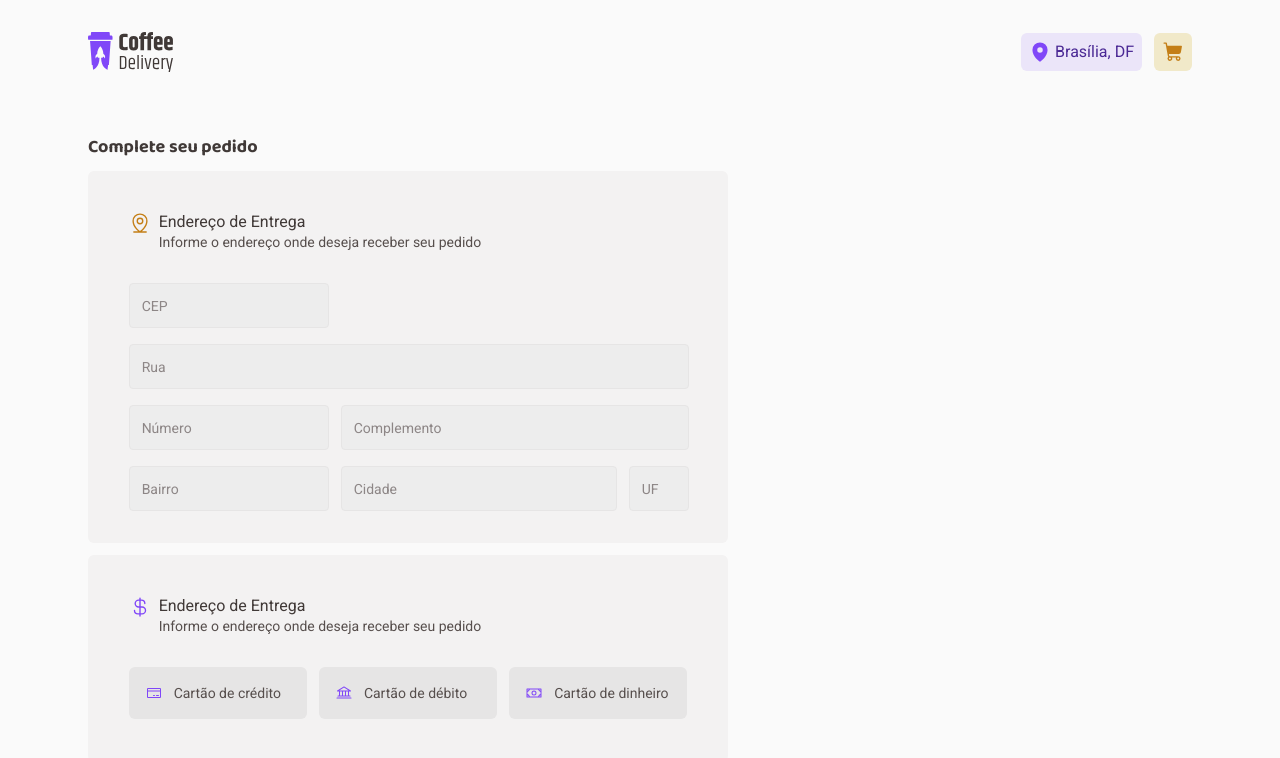
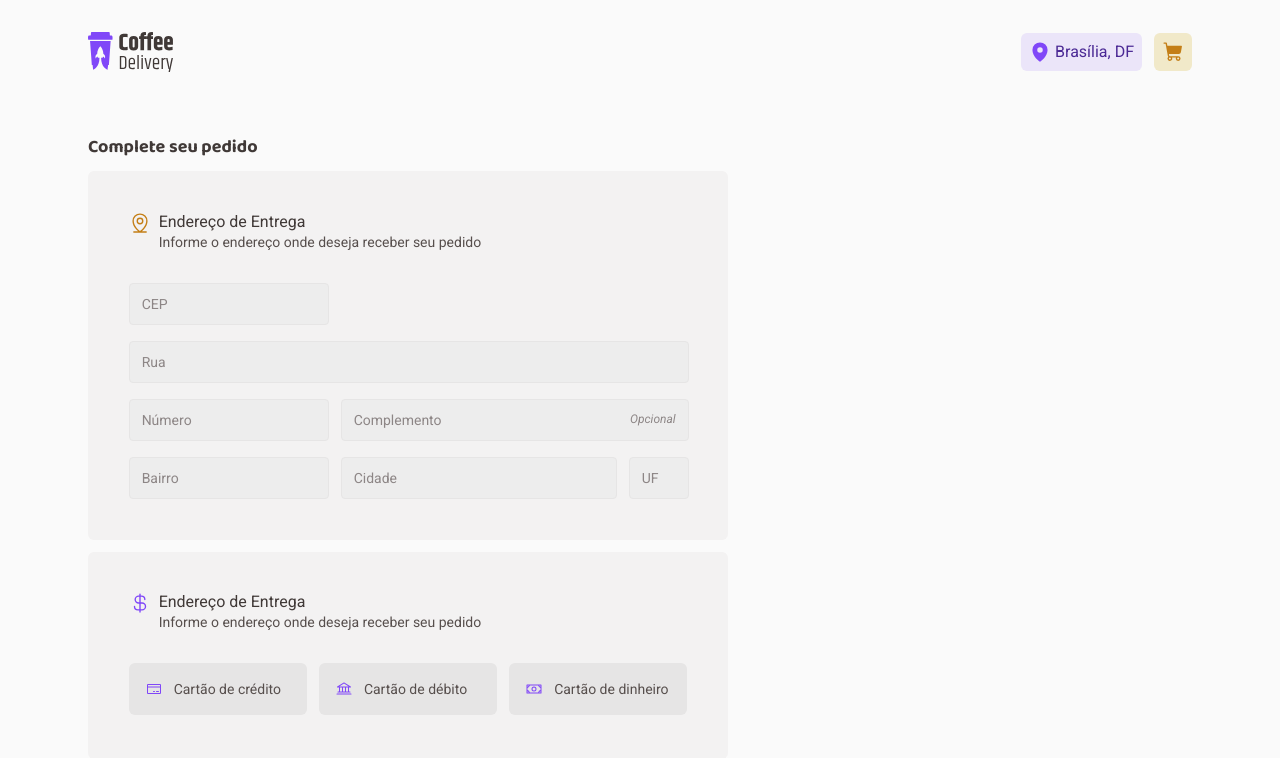
Before and after one commit to yuriqpaiva/coffee-delivery, a React (Vite) app: page /carrinho in a window 1280 px wide. Shown: the top 758 px of the page. Built offline with nearby package versions, Linux system fonts and the light colour scheme.

Commit message:
Add optional indicator to input component

```diff
--- a/index.html
+++ b/index.html
@@ -10,7 +10,7 @@
     <title>Coffee Delivery</title>
 
     <link
-      href="https://fonts.googleapis.com/css2?family=Roboto:wght@400;700&display=swap"
+      href="https://fonts.googleapis.com/css2?family=Roboto:ital,wght@0,400;0,700;1,400&display=swap"
       rel="stylesheet"
     />
     <link
--- a/src/components/Input/index.tsx
+++ b/src/components/Input/index.tsx
@@ -1,13 +1,14 @@
 import { InputHTMLAttributes, forwardRef } from 'react'
-import { BaseInput, Container } from './styles'
+import { BaseInput, Container, OptionalText } from './styles'
 
 interface Props extends InputHTMLAttributes<HTMLInputElement> {
   className?: string
   label: string
+  isOptional?: boolean
 }
 
 export const Input = forwardRef<HTMLInputElement, Props>(
-  ({ className, label, ...props }, ref) => {
+  ({ className, label, isOptional = false, ...props }, ref) => {
     return (
       <Container htmlFor={label} className={className}>
         <BaseInput
@@ -17,6 +18,7 @@ export const Input = forwardRef<HTMLInputElement, Props>(
           placeholder={label}
           {...props}
         />
+        {isOptional && <OptionalText>Opcional</OptionalText>}
       </Container>
     )
   },
--- a/src/components/Input/styles.ts
+++ b/src/components/Input/styles.ts
@@ -9,9 +9,22 @@ export const Container = styled.label`
 
   border: 1px solid ${({ theme }) => theme.colors['base-button']};
 
+  display: flex;
+  justify-content: space-between;
+
   &:focus-within {
     box-shadow: 0 0 0 1px ${({ theme }) => theme.colors['yellow-dark']};
   }
+`
+
+export const OptionalText = styled.em`
+  font-family: 'Roboto';
+  padding-left: 0.5rem;
+
+  font-size: 0.75rem;
+  color: ${({ theme }) => theme.colors['base-label']};
+  line-height: 1.3;
+  font-weight: normal;
 `
 
 export const BaseInput = styled.input`
--- a/src/pages/Cart/components/OrderForm/index.tsx
+++ b/src/pages/Cart/components/OrderForm/index.tsx
@@ -40,7 +40,7 @@ export function OrderForm() {
           <Input label="CEP" className="cep" />
           <Input label="Rua" className="street" />
           <Input label="Número" className="number" />
-          <Input label="Complemento" className="complement" />
+          <Input label="Complemento" className="complement" isOptional />
           <Input label="Bairro" className="neighborhood" />
           <Input label="Cidade" className="city" />
           <Input label="UF" className="state" />
```
